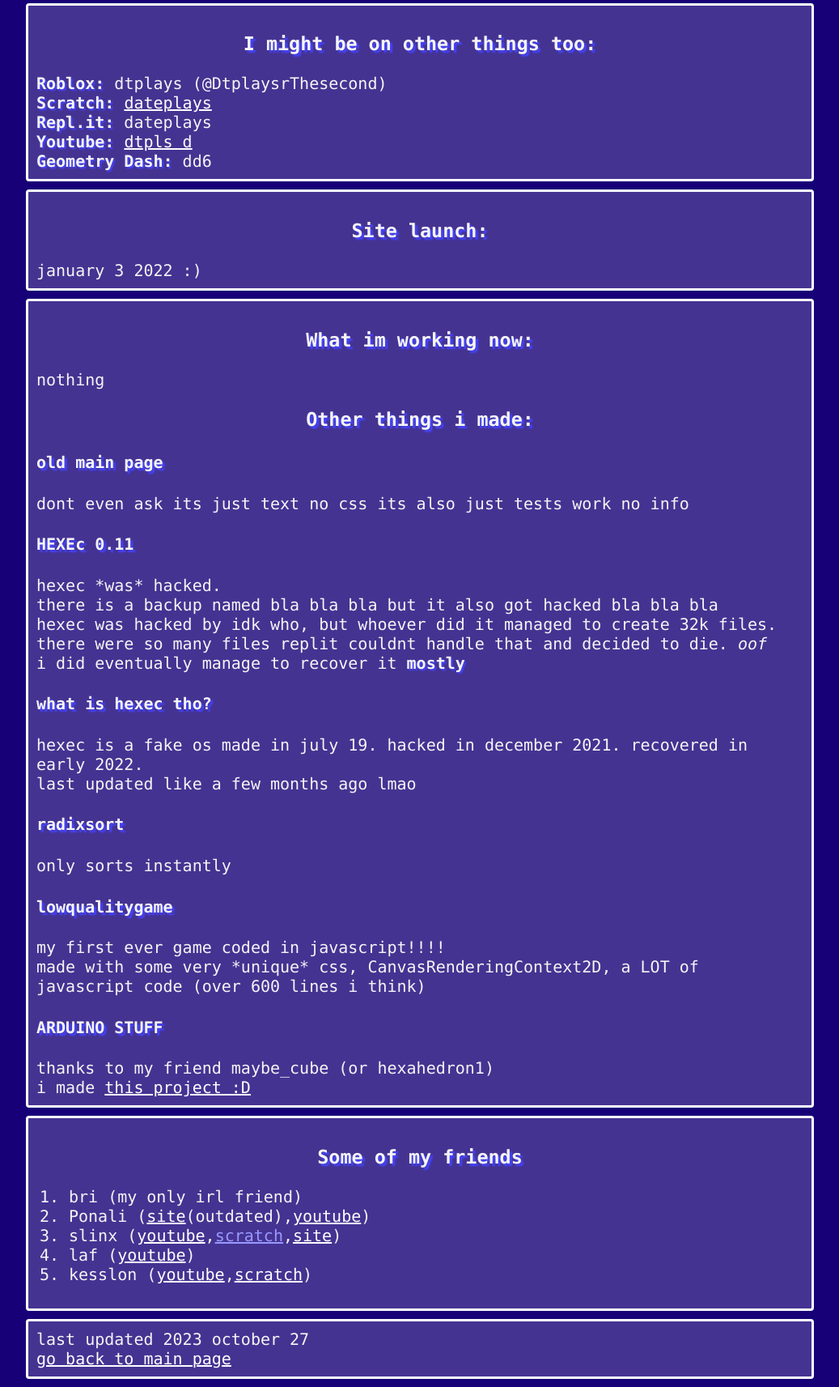
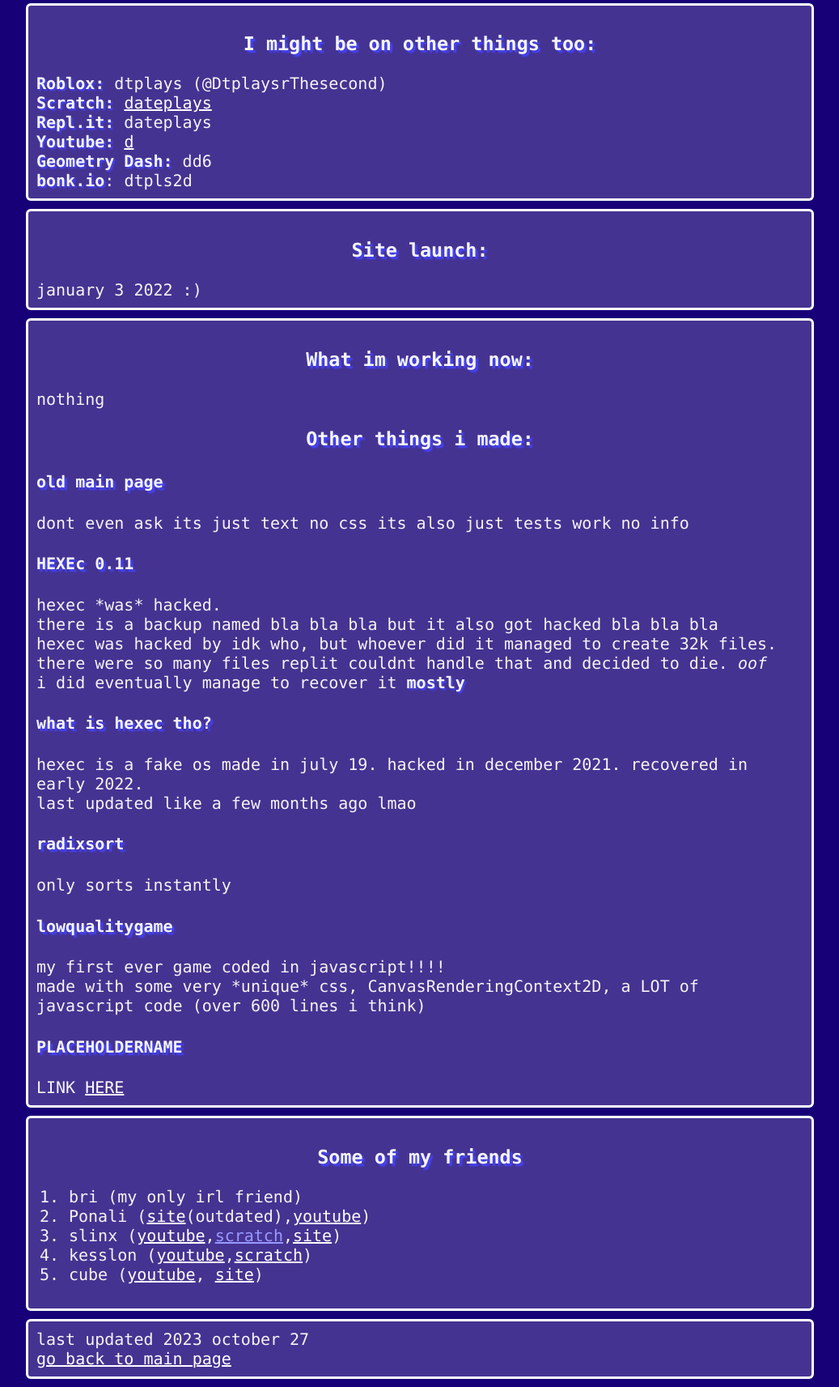
Before and after one commit to dtplsongithub/thatsit, a plain HTML site: page index.html in a window 1280 px wide. Shown: the part 603-2316 px from the top of the page at 81% size, without its empty margins (121-1158 px from the left). Drawn offline with Linux system fonts and the light colour scheme.

Commit message:
yes daw
affffffffffffffffffffffffffffffffffffffefefefefefefefe

```diff
--- a/index.html
+++ b/index.html
@@ -22,8 +22,9 @@
     <b>Roblox:</b> dtplays (@DtplaysrThesecond)<br>
     <b>Scratch:</b> <a href="https://scratch.mit.edu/users/dateplays/">dateplays</a><br>
     <b>Repl.it:</b> dateplays<br>
-    <b>Youtube:</b> <a href="https://www.youtube.com/channel/UC1x2U0cglfIeX1nWRsNVrVA">dtpls d</a><br>
+    <b>Youtube:</b> <a href="https://www.youtube.com/channel/UC1x2U0cglfIeX1nWRsNVrVA">d  </a><br>
       <b>Geometry Dash:</b> dd6 <br>
+      <b>bonk.io</b>: dtpls2d <br>
     </div>
     <div class="con">
     <h3>Site launch:</h3>
@@ -46,19 +47,18 @@
     <h4>lowqualitygame</h4>
     my first ever game coded in javascript!!!!<br>
       made with some very *unique* css, CanvasRenderingContext2D, a LOT of javascript code (over 600 lines i think)
-      <h4>ARDUINO STUFF</h4>
-      thanks to my friend maybe_cube (or hexahedron1)<br>
-      i made <a href="https://wokwi.com/projects/380495646492040193">this project :D</a>
+      <h4>PLACEHOLDERNAME</h4>
+      LINK <a href="https://dtplsongithub.github.io/plnamesite/">HERE</a>
     </div><div class="con">
   <h3>Some of my friends</h3>
     <ol><li>bri (my only irl friend)</li>
       <li>Ponali (<a href="https://stuff.ponali.repl.co/#">site</a>(outdated),<a href="https://www.youtube.com/@ponali.mememaker">youtube</a>)</li>
       <li>slinx (<a href="https://www.youtube.com/@slinx92new">youtube</a>,<a href="">scratch</a>,<a href="https://slinx92.github.io/">site</a>)</li>
-      <li>laf (<a href="https://www.youtube.com/@LaF.">youtube</a>)</li>
       <li>kesslon (<a href="https://youtube.com/@Kesslon1632">youtube</a>,<a href="https://scratch.mit.edu/users/Kesslon/">scratch</a>)</li>
+      <li>cube (<a href="https://www.youtube.com/@hexahedron1">youtube</a>, <a href="https://hexahedron1.github.io/">site</a>)</li>
     </ol></div><div class="con">
     last updated 2023 october 27<br>
-  <a href="https://dateplays.repl.co">go back to main page</a>
+  <a href="https://dtplsongithub.github.io/main/">go back to main page</a>
     </div>
       <script src="script.js"></script>
   </body>
--- a/script.js
+++ b/script.js
@@ -50,12 +50,12 @@ function update(){
   writeint(wc+Math.sin(t/2+120)*30, hc-75, "Hi everyone!", "48px Consolas", 26, 12, 6, 7, 0.07, t, "h", [0, 50, 75], "#000");
   writeint(wc+Math.sin(t/3)*15, hc-25, "im dtpls. im also known as:","32px Consolas", 21, 6, 4, 7, 0.07, t, "s", [Math.sin(t*15)*15+240, 60, 0], null);
     writeint(wc+Math.sin(t)*25, hc+30, "d, dtplays or dateplays.","32px Consolas", 21, 6, 4, 7, 0.07, t, "h", [0, 60, 75], null);
-    writeint(wc+Math.sin(t/1.3+135)*25, hc+90, "Below this, there are informations about me :)","32px Consolas", 21, 6, 4, 7, 0.1, t, "s", [t*100%360, 60, 75], null);
+    writeint(wc+Math.sin(t/1.3+135)*25, hc+90, "Below, there are some stuff about me :)","32px Consolas", 21, 6, 4, 7, 0.1, t, "s", [t*100%360, 60, 75], null);
 }
 function textwsh(x, y, color, text, styler, shadowoffset) {
   ctx.font = styler;
   // shadow
-  ctx.fillStyle = "#555";
+  ctx.fillStyle = "#00000099";
   ctx.fillText(text, x + shadowoffset, y + shadowoffset);
   //actual text render
   ctx.fillStyle = color;
--- a/style.css
+++ b/style.css
@@ -52,7 +52,7 @@ canvas {
   margin: auto;
   width: 75%;
   border: 3px solid white;
-  border-radius: 4px;
+  border-radius: 6px;
   background: #ffffff33;
   margin-top: 10px;
   margin-bottom: 10px;
```
